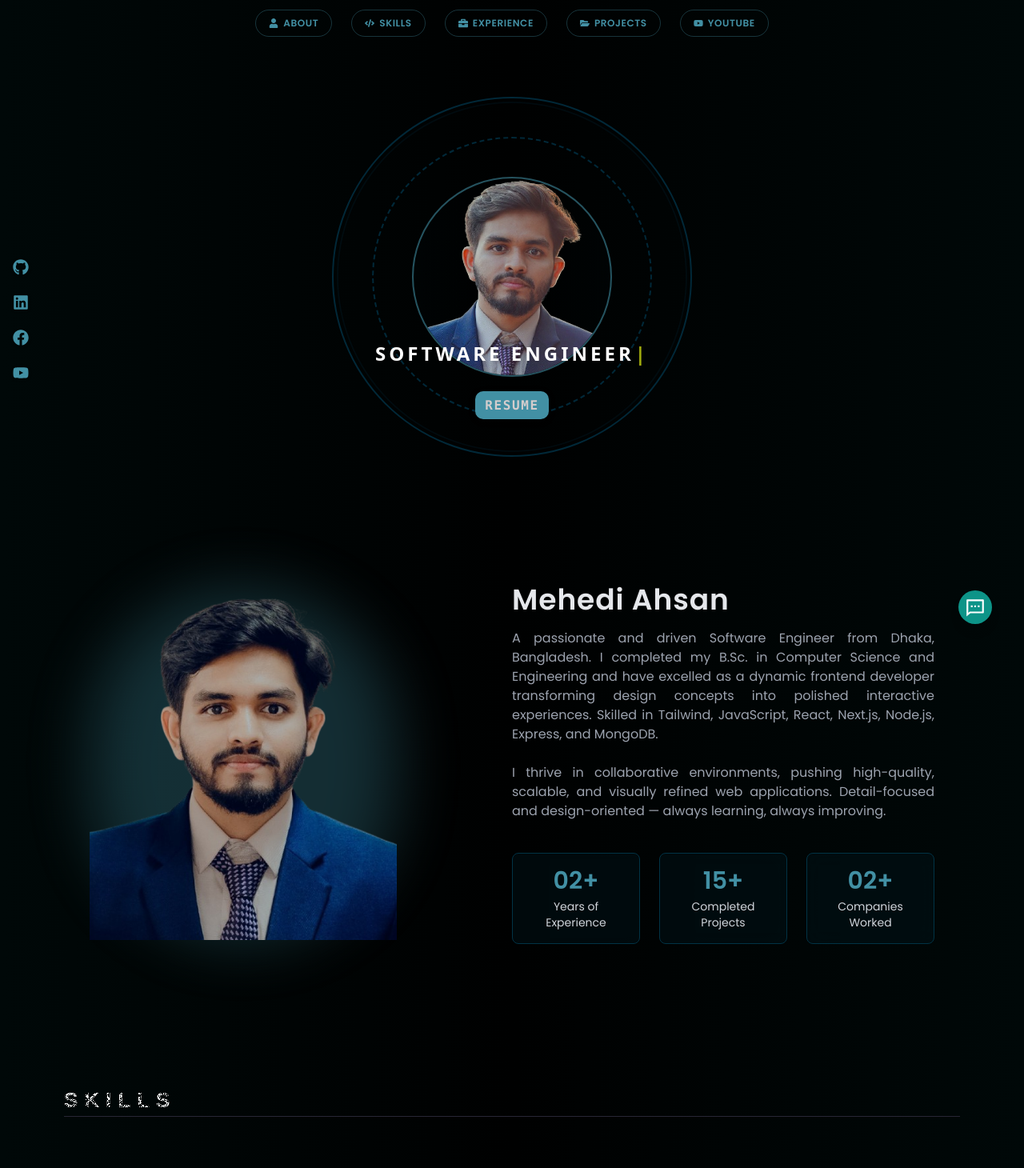
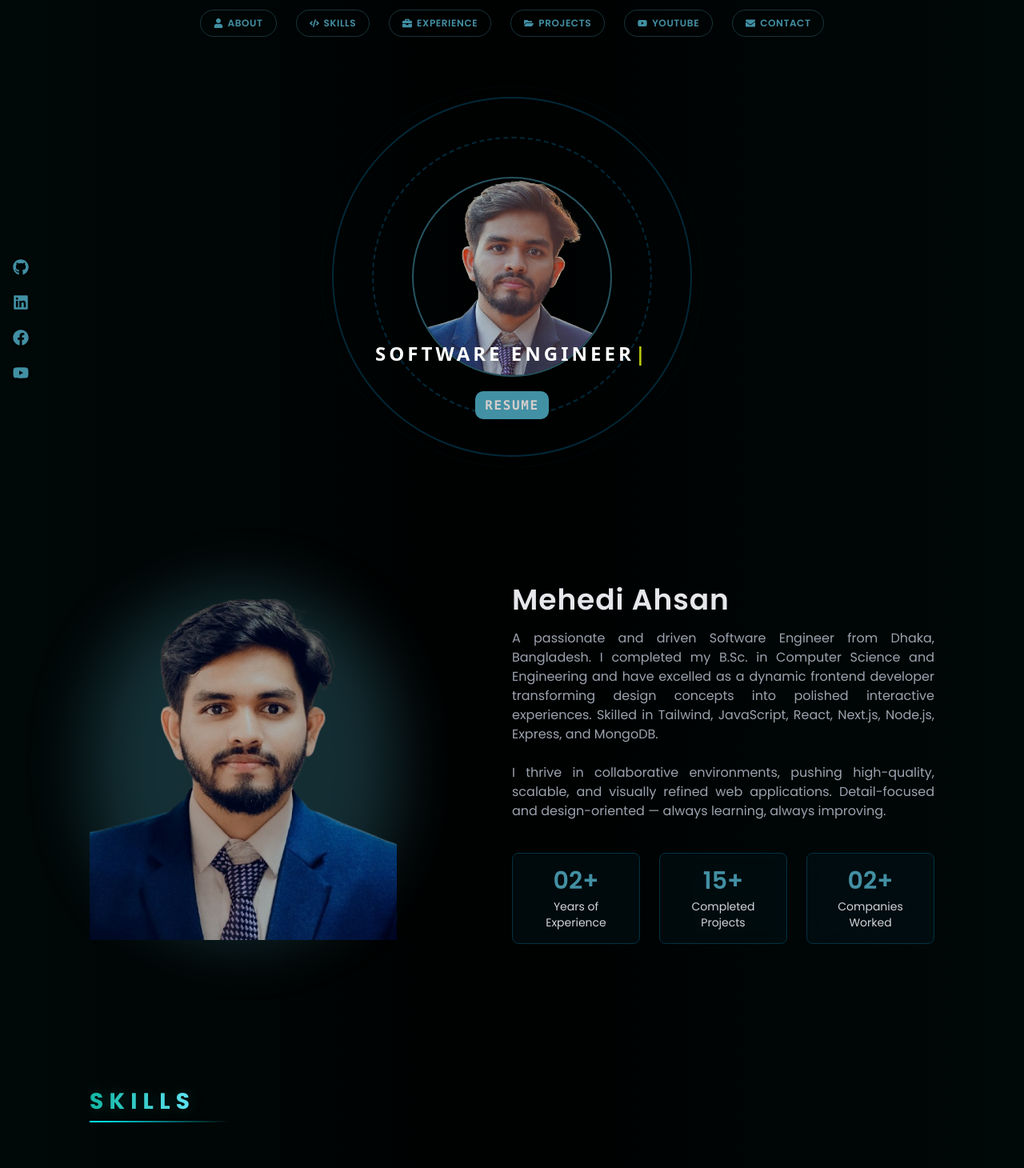
Before and after one commit to MehediAhsan/mehedi-portfolio-nextjs, a Next.js app: page / in a window 1280 px wide. Shown: the top 1460 px of the page at 80% size. Built offline with nearby package versions, Linux system fonts and the light colour scheme.

Commit message:
fiexed design

```diff
--- a/src/app/globals.css
+++ b/src/app/globals.css
@@ -17,19 +17,40 @@
 }
 
 .box {
+  position: relative;
+  display: inline-block;
+  font-size: 28px;
+  font-weight: 700;
+  letter-spacing: 0.45rem;
   text-transform: uppercase;
-  color: #0000;
-  border-bottom: 1px solid rgb(39, 38, 53);
-  font-family: sans-serif;
-  font-size: 26px;
-  font-weight: bold;
-  letter-spacing: 0.5rem;
-  background: repeating-radial-gradient(#000 0 0.0001%, #fff 0 0.0002%) 50% 0/2500px
-      2500px,
-    repeating-conic-gradient(#000 0 0.0001%, #fff 0 0.0002%) 50% 50%/2500px
-      2500px;
-  background-blend-mode: difference;
-  mix-blend-mode: lighten;
+  padding-bottom: 5px;
+
+  /* Modern gradient text */
+  background: linear-gradient(90deg, #14b8a6, #67e8f9);
   -webkit-background-clip: text;
-  background-clip: text;
+  color: transparent;
+
+  /* Smooth glow */
+  text-shadow: 0 0 18px rgba(20, 184, 166, 0.25);
 }
+
+.box::after {
+  content: "";
+  position: absolute;
+  bottom: 0;
+  left: 0;
+  height: 2px;
+  width: 220px;
+  background: linear-gradient(90deg, #00f7ff, transparent);
+  animation: scanLine 3s linear infinite;
+}
+
+@keyframes neonGlow {
+  0%, 100% { background-position: 0% }
+  50% { background-position: 100% }
+}
+
+@keyframes scanLine {
+  0% { width: 0 }
+  100% { width: 220px }
+}
--- a/src/app/layout.jsx
+++ b/src/app/layout.jsx
@@ -1,4 +1,3 @@
-import Chatbot from "@/components/shared/Chatbot";
 import { Poppins } from "next/font/google";
 import { Toaster } from "react-hot-toast";
 import "./globals.css";
@@ -20,7 +19,6 @@ export default function RootLayout({ children }) {
         <div className="bg-gradient-to-r from-[#000808] via-[#000101] to-[#000808] overflow-hidden text-white">
           {children}
           <Toaster />
-          <Chatbot />
         </div>
       </body>
     </html>
--- a/src/app/page.jsx
+++ b/src/app/page.jsx
@@ -12,7 +12,7 @@ import Youtube from "@/components/home/Youtube";
 
 export default function Home() {
   return (
-    <main className="">
+    <main className="px-10 md:px-28">
       <Navbar />
       <Banner />
       <About />
@@ -20,7 +20,7 @@ export default function Home() {
       <Experience />
       <Projects />
       <Youtube />
-      {/* <Contact /> */}
+      <Contact />
       <Social />
       <ScrollTop />
       <Footer/>
--- a/src/components/home/About.jsx
+++ b/src/components/home/About.jsx
@@ -10,7 +10,7 @@ const About = () => {
   ];
 
   return (
-    <section id="about" className="py-24 md:pb-44 px-10 md:px-28">
+    <section id="about" className="py-24 md:pb-44">
       <div className="container mx-auto flex flex-col-reverse md:flex-row items-center justify-between">
         <MotionWrapper variantName="slideInLeft">
           <div className="relative group w-80 md:w-96">
--- a/src/components/home/AllSkills.jsx
+++ b/src/components/home/AllSkills.jsx
@@ -6,7 +6,7 @@ const AllSkills = () => {
   return (
     <div
       name="skills"
-      className="container mx-auto mb-20 overflow-hidden px-10 md:px-20"
+      className="container mx-auto mb-20 overflow-hidden"
     >
       <h3 className="box mb-14">
         Skills
--- a/src/components/home/Contact.jsx
+++ b/src/components/home/Contact.jsx
@@ -2,7 +2,10 @@
 import React, { useRef } from "react";
 import emailjs from "@emailjs/browser";
 import toast from "react-hot-toast";
-import MotionWrapper from "../shared/MotionWrapper"; // Import the MotionWrapper
+import MotionWrapper from "../shared/MotionWrapper";
+import { FaLocationArrow } from "react-icons/fa";
+import { IoLogoWhatsapp } from "react-icons/io";
+import { MdEmail } from "react-icons/md";
 
 const Contact = () => {
   const form = useRef();
@@ -21,7 +24,6 @@ const Contact = () => {
       )
       .then(
         (result) => {
-          console.log(result.text);
           if (result.text === "OK") {
             toast.success("Message Sent");
             box.reset();
@@ -34,69 +36,47 @@ const Contact = () => {
   };
 
   return (
-    <MotionWrapper id="contact" variantName="fadeInUp" className="container mx-auto my-28">
-      <h3 className="box mb-14">
-        Contact
-      </h3>
+    <MotionWrapper
+      id="contact"
+      variantName="fadeInUp"
+      className="container mx-auto my-14"
+    >
+      <h3 className="box mb-14">Contact</h3>
 
       <section className="py-6 text-primary">
-        <div className="grid max-w-6xl grid-cols-1 px-6 mx-auto lg:px-8 md:grid-cols-2 md:divide-x divide-gray-400">
-          {/* Contact Info */}
-          <MotionWrapper variantName="fadeIn" delay={0.1}>
-            <div className="py-6 md:py-0 px-6">
-              <h1 className="text-3xl" style={{ fontFamily: "cursive" }}>
-                Get in touch
-              </h1>
-              <p className="pt-2 pb-4">Fill in the form to start a conversation</p>
-              <div className="space-y-4">
-                <p className="flex items-center">
-                  <svg
-                    xmlns="http://www.w3.org/2000/svg"
-                    viewBox="0 0 20 20"
-                    fill="currentColor"
-                    className="w-5 h-5 mr-2 sm:mr-6 text-teal-500"
-                  >
-                    <path
-                      fillRule="evenodd"
-                      d="M5.05 4.05a7 7 0 119.9 9.9L10 18.9l-4.95-4.95a7 7 0 010-9.9zM10 11a2 2 0 100-4 2 2 0 000 4z"
-                      clipRule="evenodd"
-                    ></path>
-                  </svg>
-                  <span>Bagerhat, Bangladesh</span>
+        <div className="grid max-w-6xl grid-cols-1 px-6 mx-auto md:grid-cols-2 md:divide-x divide-primary">
+
+          <div className="px-6 py-6">
+            <h1 className="text-2xl font-semibold">Get in touch</h1>
+            <p className="pt-2 pb-4 text-sm">
+              I’d love to hear from you! Fill out the form or contact me using
+              the details below.
             </p>
-                <p className="flex items-center">
-                  <svg
-                    xmlns="http://www.w3.org/2000/svg"
-                    viewBox="0 0 20 20"
-                    fill="currentColor"
-                    className="w-5 h-5 mr-2 sm:mr-6 text-teal-500"
-                  >
-                    <path d="M2 3a1 1 0 011-1h2.153a1 1 0 01.986.836l.74 4.435a1 1 0 01-.54 1.06l-1.548.773a11.037 11.037 0 006.105 6.105l.774-1.548a1 1 0 011.059-.54l4.435.74a1 1 0 01.836.986V17a1 1 0 01-1 1h-2C7.82 18 2 12.18 2 5V3z"></path>
-                  </svg>
-                  <span>+8801929378419</span>
+
+            <div className="space-y-3 text-sm">
+              <p className="flex items-center gap-2">
+                <FaLocationArrow />
+                <span className="text-gray-300">Bagerhat, Bangladesh</span>
               </p>
-                <p className="flex items-center">
-                  <svg
-                    xmlns="http://www.w3.org/2000/svg"
-                    viewBox="0 0 20 20"
-                    fill="currentColor"
-                    className="w-5 h-5 mr-2 sm:mr-6 text-teal-500"
-                  >
-                    <path d="M2.003 5.884L10 9.882l7.997-3.998A2 2 0 0016 4H4a2 2 0 00-1.997 1.884z"></path>
-                    <path d="M18 8.118l-8 4-8-4V14a2 2 0 002 2h12a2 2 0 002-2V8.118z"></path>
-                  </svg>
-                  <span>mdmehedicse01@gmail.com</span>
+
+              <p className="flex items-center gap-2">
+                <IoLogoWhatsapp />
+                <span className="text-gray-300">+8801929378419</span>
+              </p>
+
+              <p className="flex items-center gap-2">
+                <MdEmail />
+                <span className="text-gray-300">
+                  mdmehedicse01@gmail.com
+                </span>
               </p>
             </div>
           </div>
-          </MotionWrapper>
 
-          {/* Contact Form */}
-          <MotionWrapper variantName="fadeIn" delay={0.2}>
           <form
             ref={form}
             onSubmit={sendEmail}
-              className="flex flex-col py-6 space-y-6 md:py-0 px-6 ng-untouched ng-pristine ng-valid"
+            className="flex flex-col py-6 space-y-4 px-6"
           >
             <label className="block">
               <span className="mb-2">Full name</span>
@@ -104,38 +84,41 @@ const Contact = () => {
                 type="text"
                 name="user_name"
                 placeholder="Name..."
-                  className="mt-2 block w-full rounded-md shadow-sm text-gray-200 border-b py-2 pl-2 bg-transparent border-teal-700 outline-none ring-none focus:ring-1 focus:ring-teal-700"
+                className="mt-1 block w-full rounded-md text-gray-200 text-sm border py-1 pl-2 bg-transparent border-primary outline-none ring-none"
                 required
               />
             </label>
+
             <label className="block">
               <span className="mb-2">Email address</span>
               <input
                 type="email"
                 name="user_email"
                 placeholder="Email..."
-                  className="mt-2 block w-full rounded-md shadow-sm text-gray-200 border-b py-2 pl-2 bg-transparent border-teal-700 outline-none ring-none focus:ring-1 focus:ring-teal-700"
+                className="mt-1 block w-full rounded-md text-gray-200 text-sm border py-1 pl-2 bg-transparent border-primary outline-none ring-none"
                 required
               />
             </label>
+
             <label className="block">
               <span className="mb-2">Message</span>
               <textarea
                 name="message"
                 rows="3"
                 placeholder="Write Here..."
-                  className="mt-2 block w-full rounded-md text-gray-200 border-b py-2 pl-2 bg-transparent border-teal-700 outline-none ring-none focus:ring-1 focus:ring-teal-700"
+                className="mt-1 block w-full rounded-md text-gray-200 text-sm border py-1 pl-2 bg-transparent border-primary outline-none ring-none"
                 required
               ></textarea>
             </label>
+
             <input
               type="submit"
               style={{ fontFamily: "cursive" }}
-                className="px-1 py-1 text-lg rounded bg-[#4290a4] text-gray-300 mt-8 cursor-pointer italic -skew-x-6"
+              className="px-1 py-1 font-semibold rounded bg-[#4290a4] text-gray-300 cursor-pointer italic -skew-x-6 w-24"
               value="Send"
             />
           </form>
-          </MotionWrapper>
+
         </div>
       </section>
     </MotionWrapper>
--- a/src/components/home/Experience.jsx
+++ b/src/components/home/Experience.jsx
@@ -35,7 +35,7 @@ const Experience = () => {
 
   return (
     <section id="experience" className="pt-16">
-      <div className="container mx-auto w-full px-10 md:px-20">
+      <div className="container mx-auto w-full">
         <h3 className="box mb-14">Experience</h3>
 
         <div className="flex flex-col md:flex-row justify-between gap-8">
--- a/src/components/home/Navbar.jsx
+++ b/src/components/home/Navbar.jsx
@@ -5,7 +5,7 @@ import { Link } from "react-scroll";
 import { motion, AnimatePresence } from "framer-motion";
 import logo from "../../assets/logo.png";
 import motionVariants from "@/lib/motionVariants";
-import { FaUser, FaCode, FaBriefcase, FaFolderOpen, FaYoutube } from "react-icons/fa";
+import { FaUser, FaCode, FaBriefcase, FaFolderOpen, FaYoutube, FaEnvelope } from "react-icons/fa";
 
 const Navbar = () => {
   const [isMenuOpen, setIsMenuOpen] = useState(false);
@@ -18,6 +18,7 @@ const Navbar = () => {
     { id: "experience", label: "Experience", icon: <FaBriefcase /> },
     { id: "projects", label: "Projects", icon: <FaFolderOpen /> },
     { id: "youtube", label: "Youtube", icon: <FaYoutube /> },
+    { id: "contact", label: "Contact", icon: <FaEnvelope /> },
   ];
 
 
--- a/src/components/home/Projects.jsx
+++ b/src/components/home/Projects.jsx
@@ -16,7 +16,7 @@ const Projects = () => {
     <MotionWrapper
       id="projects"
       variantName="fadeInUp"
-      className="container mx-auto my-28 relative px-10 md:px-20"
+      className="container mx-auto my-28 relative"
     >
       <h3 className="box mb-20">Projects</h3>
 
--- a/src/components/home/ScrollTop.jsx
+++ b/src/components/home/ScrollTop.jsx
@@ -5,7 +5,6 @@ import { FaArrowAltCircleUp } from "react-icons/fa";
 const ScrollTop = () => {
   const [isVisible, setIsVisible] = useState(false);
 
-  // Show button when page is scrolled down
   useEffect(() => {
     const toggleVisibility = () => {
       if (window.scrollY > 300) {
@@ -19,7 +18,6 @@ const ScrollTop = () => {
     return () => window.removeEventListener('scroll', toggleVisibility);
   }, []);
 
-  // Scroll the page to the top
   const scrollToTop = () => {
     window.scrollTo({
       top: 0,
@@ -34,7 +32,7 @@ const ScrollTop = () => {
           onClick={scrollToTop}
           className="fixed bottom-5 right-2 cursor-pointer animate-bounce"
         >
-          <FaArrowAltCircleUp color="#D1D5DB" size="24" />
+          <FaArrowAltCircleUp color="#D1D5DB" size="28" />
         </div>
       )}
     </>
--- a/src/components/home/Youtube.jsx
+++ b/src/components/home/Youtube.jsx
@@ -22,7 +22,7 @@ const Youtube = () => {
     <MotionWrapper
       id="youtube"
       variantName="fadeInUp"
-      className="container mx-auto my-20 overflow-hidden px-10 md:px-20"
+      className="container mx-auto my-20 overflow-hidden"
     >
       <h3 className="box mb-14">Youtube Video</h3>
 
```
Lines whose indentation alone changed are shown as unchanged.
